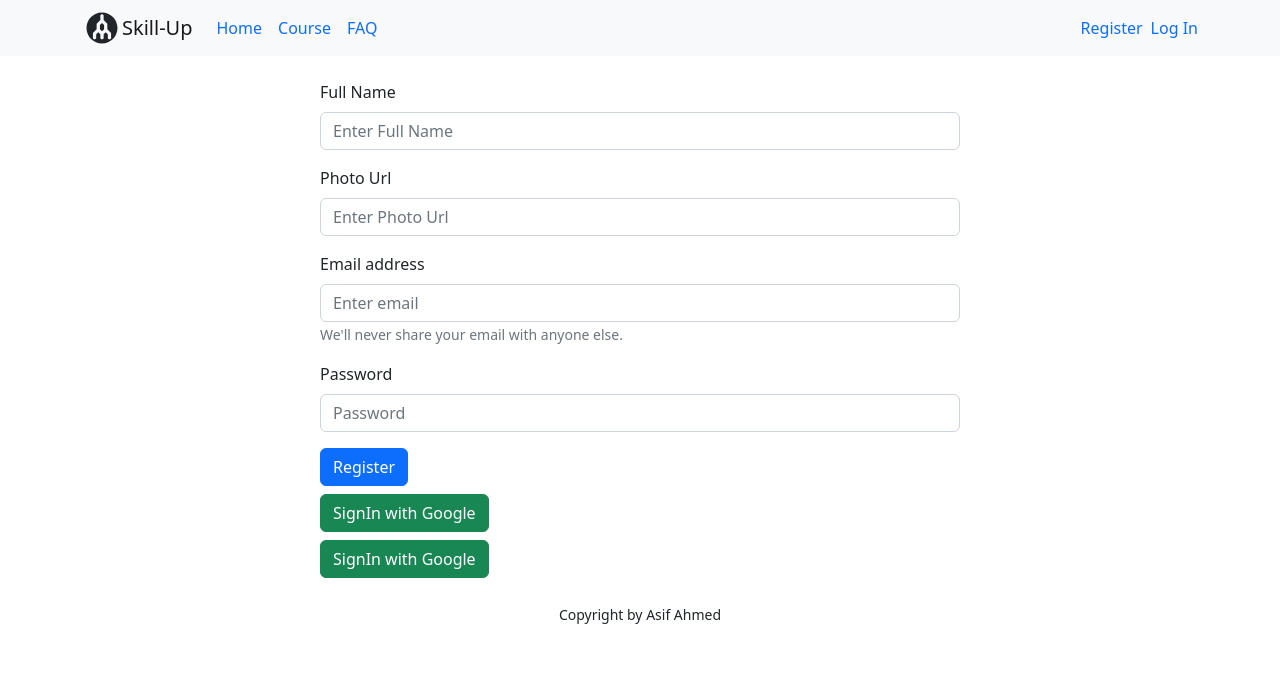
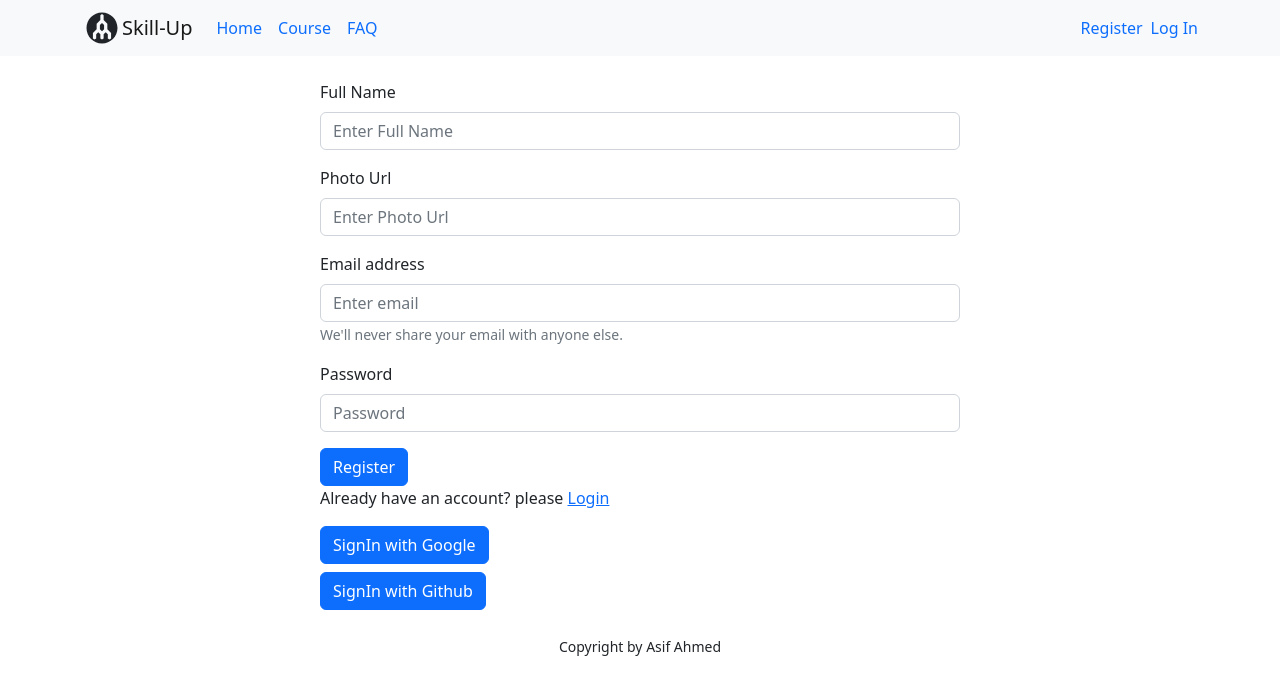
Before and after one commit to AhmedJobaer/skill-up-client, a React (Create React App) app: page /register in a window 1280 px wide. Shown: the top 694 px of the page. Built offline with nearby package versions, Linux system fonts and the light colour scheme; no server answers.

Commit message:
loging register toggle added

```diff
--- a/src/Pages/Login/Login.js
+++ b/src/Pages/Login/Login.js
@@ -60,10 +60,10 @@ const Login = () => {
                 <Button variant="primary" type="submit">
                     Login
                 </Button>
-                <br></br>
-                <Link to='/home'><Button onClick={handelGoogleSignIn} className='mt-2' variant="success">SignIn with Google</Button></Link>
+                <p>Don't have an account? <Link to='/register'>Register</Link></p>
+                <Link to='/home'><Button onClick={handelGoogleSignIn} className='' variant="primary">SignIn with Google</Button></Link>
                 <br />
-                <Link to='/home'><Button onClick={handelGithubSignIn} className='mt-2' variant="success">SignIn with GitHub</Button></Link>
+                <Link to='/home'><Button onClick={handelGithubSignIn} className='mt-2' variant="primary">SignIn with GitHub</Button></Link>
             </Form>
 
         </div>
--- a/src/Pages/Register/Register.js
+++ b/src/Pages/Register/Register.js
@@ -2,6 +2,7 @@ import React from 'react';
 import { useContext } from 'react';
 import Button from 'react-bootstrap/Button';
 import Form from 'react-bootstrap/Form';
+import { Link } from 'react-router-dom';
 import { AuthContext } from '../../context/UserContext';
 
 
@@ -77,10 +78,10 @@ const Register = () => {
                 <Button variant="primary" type="submit">
                     Register
                 </Button>
-                <br></br>
-                <Button onClick={handelGoogleSignIn} className='mt-2' variant="success">SignIn with Google</Button>
+                <p>Already have an account? please <Link to='/login'>Login</Link></p>
+                <Button onClick={handelGoogleSignIn} className='' variant="primary">SignIn with Google</Button>
                 <br />
-                <Button onClick={handelGithubSignIn} className='mt-2' variant="success">SignIn with Google</Button>
+                <Button onClick={handelGithubSignIn} className='mt-2' variant="primary">SignIn with Github</Button>
 
             </Form>
 
```
